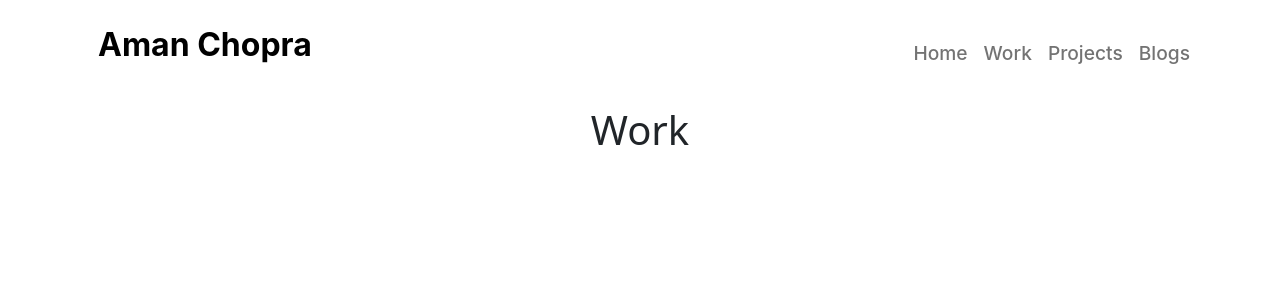
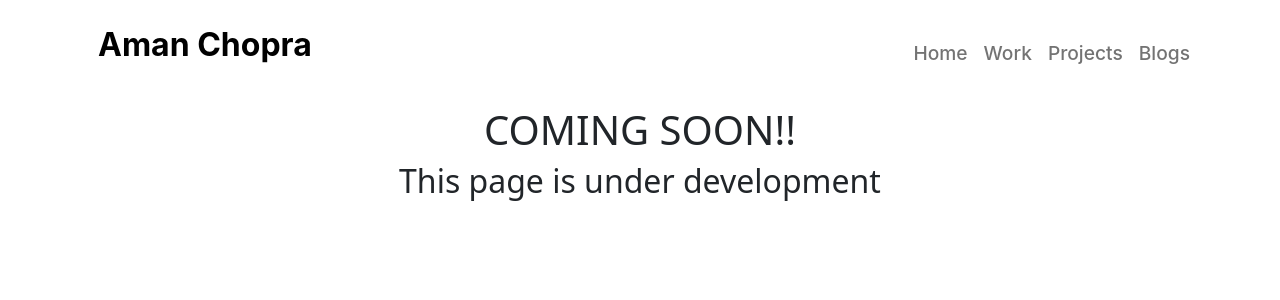
Before and after one commit to Aman1905/my-portfolio, a React (Create React App) app: page /work in a window 1280 px wide. Shown: the top 300 px of the page. Built offline with nearby package versions, Linux system fonts and the light colour scheme.

Commit message:
crafted the message for work and project page

```diff
--- a/src/Project.jsx
+++ b/src/Project.jsx
@@ -6,7 +6,8 @@ const Project = () => {
     <>
       <Navbar />
       <div className='container'>
-        <h1>Projects</h1>
+        <h1>COMING SOON!!</h1>
+        <h2>This page is under development</h2>
       </div>
     </>
   )
--- a/src/Work.jsx
+++ b/src/Work.jsx
@@ -6,7 +6,8 @@ const Work = () => {
     <>
       <Navbar />
       <div className='container'>
-        <h1>Work</h1>
+        <h1>COMING SOON!!</h1>
+        <h2>This page is under development</h2>
       </div>
     </>
   )
```
